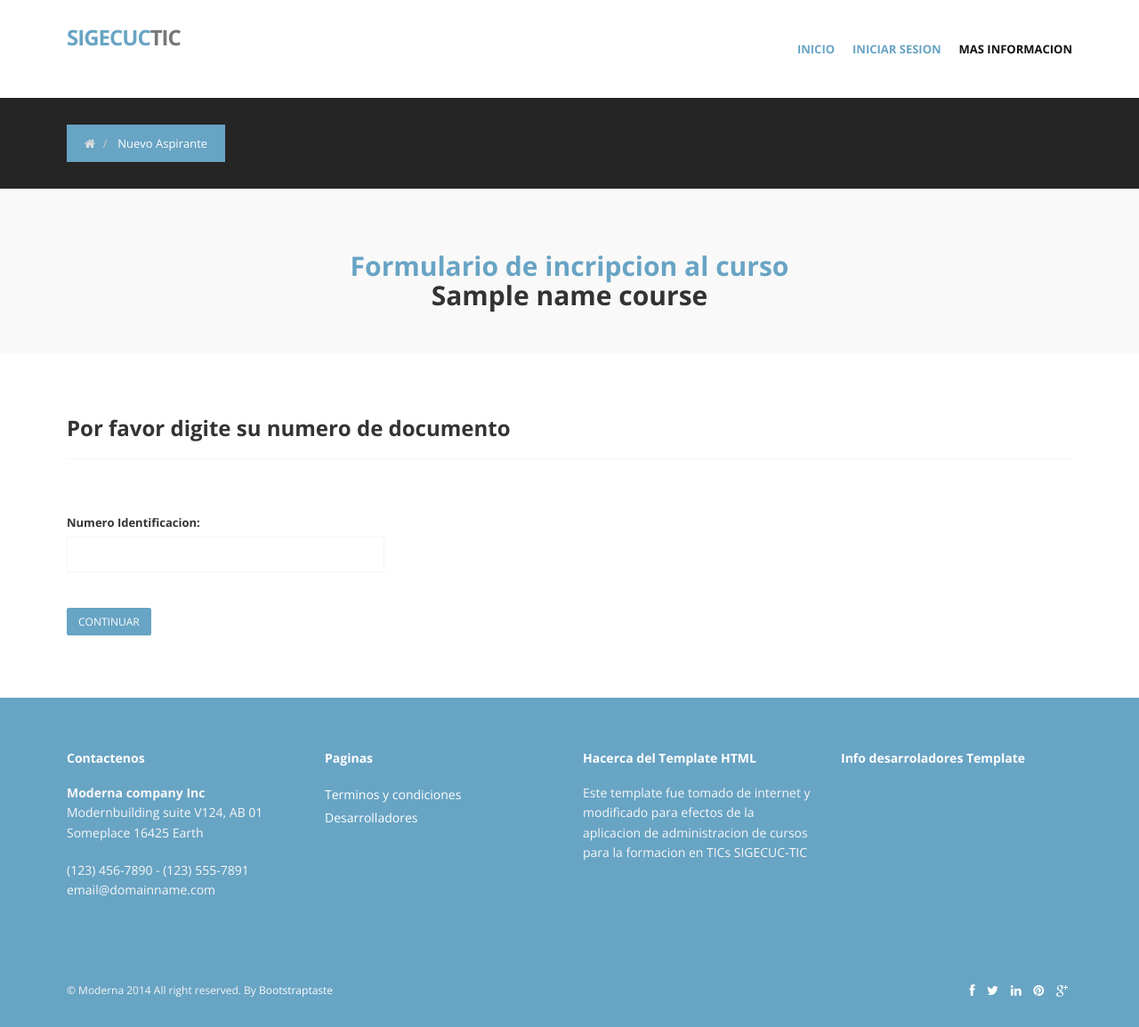
After one commit to DonAurelio/SIGECUC-TIC, a Django app: template SIGECUC_TIC/SIGECUC_TIC/templates/inscripcion/inscripcion_consulta.html in a window 1280 px wide. The commit adds this page. Shown: the whole page at 89% size. Run offline with Django 3.2, Linux system fonts and the light colour scheme; tables that the repository leaves empty hold one stand-in row (values such as "Sample post"); the template is opened without the code that fills it: values that come from a table or form of the project are taken from there, most other values are stand-ins (such as "Sample title", 1, 10 or a date in 2020); some libraries are stand-ins or nearby versions.

Commit message:
Terminando modulo inscripcion

```diff
--- a/SIGECUC_TIC/SIGECUC_TIC/static/index/css/style.css
+++ b/SIGECUC_TIC/SIGECUC_TIC/static/index/css/style.css
@@ -486,7 +486,20 @@ ul.breadcrumb li a:hover {
 
 /* --- contact form (Aurelio) ---- */
 /* estilo de inputs */
-form#contactform input{
+form#contactform input[type=text]{
+  width: 100%;
+  border: 1px solid #f5f5f5;
+  min-height: 40px;
+  padding-left:20px;
+  font-size:13px;
+  padding-right:20px;
+  -webkit-box-sizing: border-box;
+     -moz-box-sizing: border-box;
+          box-sizing: border-box;
+
+}
+
+form#contactform input[type=email]{
   width: 100%;
   border: 1px solid #f5f5f5;
   min-height: 40px;
--- a/SIGECUC_TIC/SIGECUC_TIC/templates/inscripcion/inscripcion.html
+++ b/SIGECUC_TIC/SIGECUC_TIC/templates/inscripcion/inscripcion.html
@@ -9,6 +9,10 @@
 {% block sub_title %} {{ name_course }} {% endblock %}
 
 {% block body %}
+
+{% if mensaje %}
+{{ mensaje }}
+{% else %}
 
 <form id='contactform' method='post' action=''>{% csrf_token %}
 
@@ -51,6 +55,7 @@
 	</div>
 	{% endif %}
 </div>
+
 {% endfor %}
 
 
@@ -78,4 +83,5 @@
 <span class="pull-right margintop20">* Por favor diligencie todos los campos</span>
 </p>
 </form>
+{% endif %}
 {% endblock%}
--- /dev/null
+++ b/SIGECUC_TIC/SIGECUC_TIC/templates/inscripcion/inscripcion_consulta.html
@@ -0,0 +1,37 @@
+<!DOCTYPE html PUBLIC "-//W3C//DTD XHTML 1.0 Transitional//EN" "http://www.w3.org/TR/xhtml1/DTD/xhtml1-transitional.dtd">
+{% extends "inscripcion_base.html" %}
+{% load static %}
+
+{% block first_title %} Nuevo Aspirante {% endblock %}
+
+{% block _title %} Formulario de incripcion al curso {% endblock%}
+
+{% block sub_title %} {{ name_course }} {% endblock %}
+
+{% block body %}
+
+<form id='contactform' method='post' action=''>{% csrf_token %}
+
+<strong><h3>Por favor digite su numero de documento</h3></strong>
+{% include "division.html" %}
+{% for field in form %}
+<div class="row">
+	<div class="col-lg-4 field">
+		{{ field.label_tag }}
+		{{ field }}
+		<div class="validation">
+		</div>
+	</div>
+	{% if field.errors %}
+	<div class="col-lg-4 field">
+			<br><br>
+			{{ field.errors }}
+	</div>
+	{% endif %}
+</div>
+{% endfor %}
+<p>
+<button class="btn btn-theme margintop10 pull-left" type="submit">Continuar</button>
+</p>
+</form>
+{% endblock%}
--- a/SIGECUC_TIC/apps/MasterTeacher/views.py
+++ b/SIGECUC_TIC/apps/MasterTeacher/views.py
@@ -9,7 +9,7 @@ from apps.cursos.forms import Informacion_personalForm
 from apps.cursos.models import MasterTeacher
 from apps.cursos.models import Cohorte
 from apps.cursos.models import Curso
-from apps.cursos.models import LeaderTeacher_Cohorte
+
 
 
 # Create your views here.
@@ -52,8 +52,8 @@ def pagina_master_teacher_actividades_evaluacion(request):
 	cohorte = Cohorte.objects.get(id=id_cohorte)
 	curso_id=cohorte.curso.id
 	curso = Curso.objects.get(id=curso_id)
-	estudiantes = LeaderTeacher_Cohorte.objects.filter(cohorte_id=id_cohorte)
-	contexto = {'cohorte': cohorte, 'curso': curso, 'estudiantes': estudiantes}
+	#estudiantes = LeaderTeacher_Cohorte.objects.filter(cohorte_id=id_cohorte)
+	contexto = {'cohorte': cohorte, 'curso': curso}
 	return render_to_response('master_teacher_actividades_de_evaluacion.html',contexto, context_instance= RequestContext(request))
 	#html = "<html><body><h1>id cohorte:</h1><h3>%s<h/3> <h1> Name curso</h1><h2><h/2></body></html>" % curso
 	#return HttpResponse(html)
--- a/SIGECUC_TIC/apps/cursos/admin.py
+++ b/SIGECUC_TIC/apps/cursos/admin.py
@@ -74,7 +74,7 @@ class CohorteAdmin(admin.ModelAdmin):
     'master_teacher__persona__primer_nombre')
 admin.site.register(Cohorte, CohorteAdmin)
 admin.site.register(Calificacion)
-admin.site.register(LeaderTeacher_Cohorte)
+
 
 class HistorialLaboralAdmin(admin.ModelAdmin):
     list_display=('id', 'exp_preescolar', 'exp_primaria', 'exp_total')
--- a/SIGECUC_TIC/apps/inscripcion/forms.py
+++ b/SIGECUC_TIC/apps/inscripcion/forms.py
@@ -35,3 +35,6 @@ class HistorialAcademicoForm(forms.ModelForm):
 class HistorialLaboralForm(forms.ModelForm):
 	class Meta:
 		model = HistorialLaboral
+
+class InscripcionConsulaForm(forms.Form):
+	identificacion = forms.CharField(label='Numero Identificacion',max_length=11,required=True)
--- a/SIGECUC_TIC/apps/inscripcion/url.py
+++ b/SIGECUC_TIC/apps/inscripcion/url.py
@@ -6,7 +6,7 @@ urlpatterns = patterns('',
 	# Examples:
 	# url(r'^$', 'SIGECUC_TIC.views.home', name='home'),
 	# URLS INICIO DE DE SESION
-	url(r'^inscripcion', 'apps.inscripcion.views.pagina_inscripcion_curso', name='inscripcion'),
+	url(r'^inscripcion', 'apps.inscripcion.views.pagina_incripcion_consulta', name='inscripcion'),
 
 
 
```
Also changed, not shown: SIGECUC_TIC/apps/inscripcion/views.py (+37 -5 lines).
